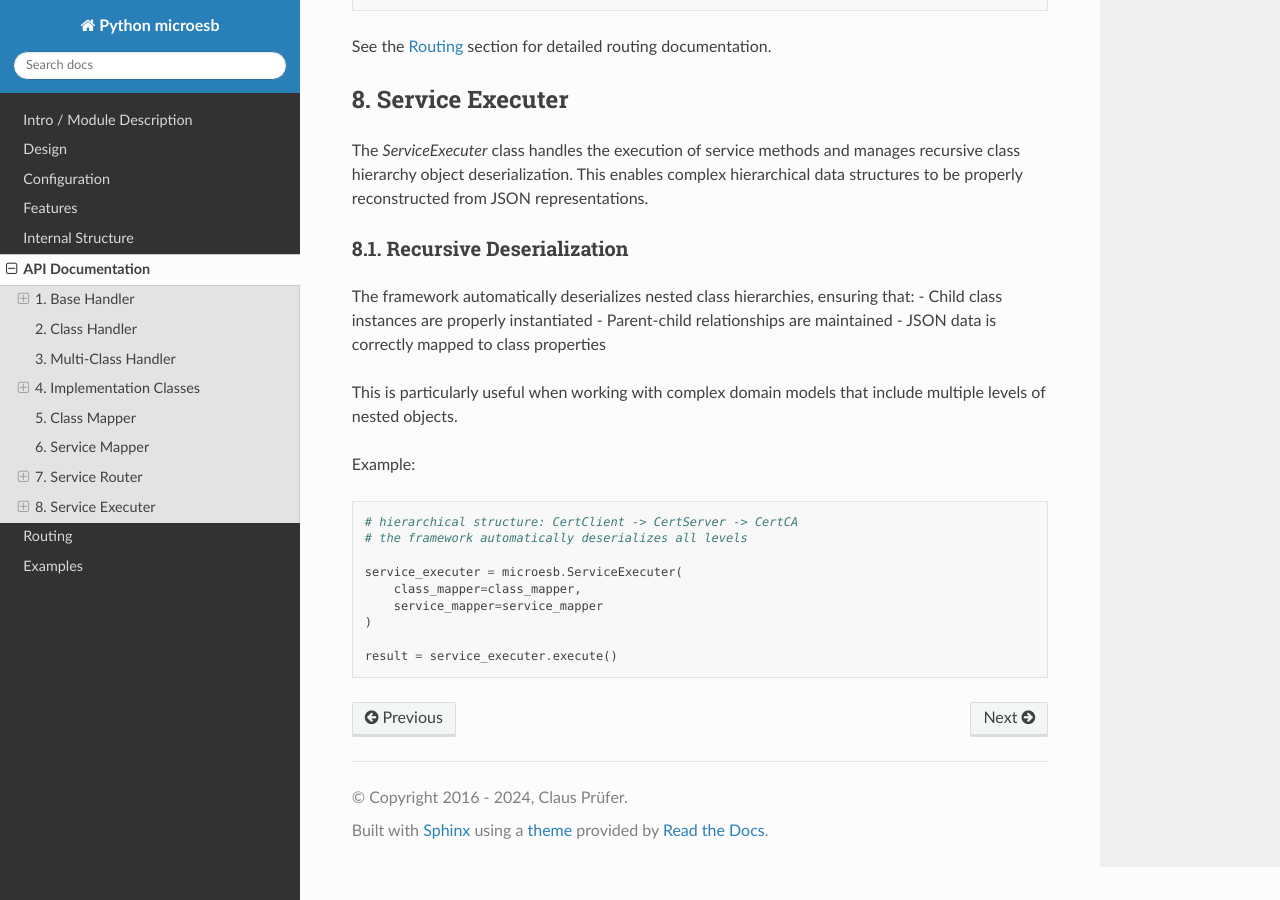
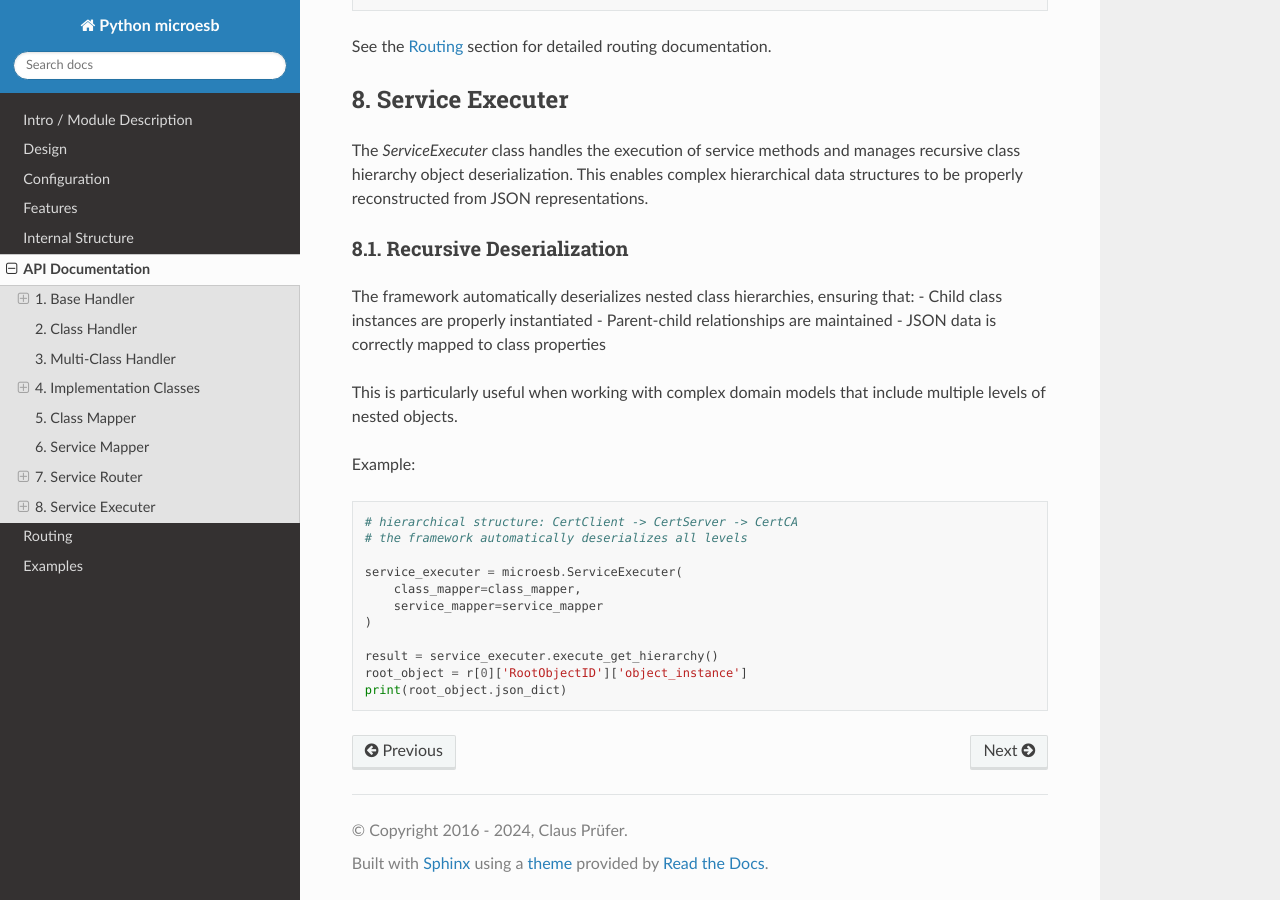
Before and after one commit to clauspruefer/python-micro-esb, a Sphinx documentation site: the page built from doc/source/api.rst, in a window 1280 px wide and 900 px high, scrolled down 7195 px. Built offline with Sphinx 7.4.7 and the Read the Docs theme 3.1.0, drawn with Linux system fonts in a browser that asks for light colours.

Commit message:
Update service execution method and retrieve root object

```diff
--- a/doc/source/api.rst
+++ b/doc/source/api.rst
@@ -369,4 +369,6 @@ Example:
         service_mapper=service_mapper
     )
 
-    result = service_executer.execute()
+    result = service_executer.execute_get_hierarchy()
+    root_object = r[0]['RootObjectID']['object_instance']
+    print(root_object.json_dict)
```
